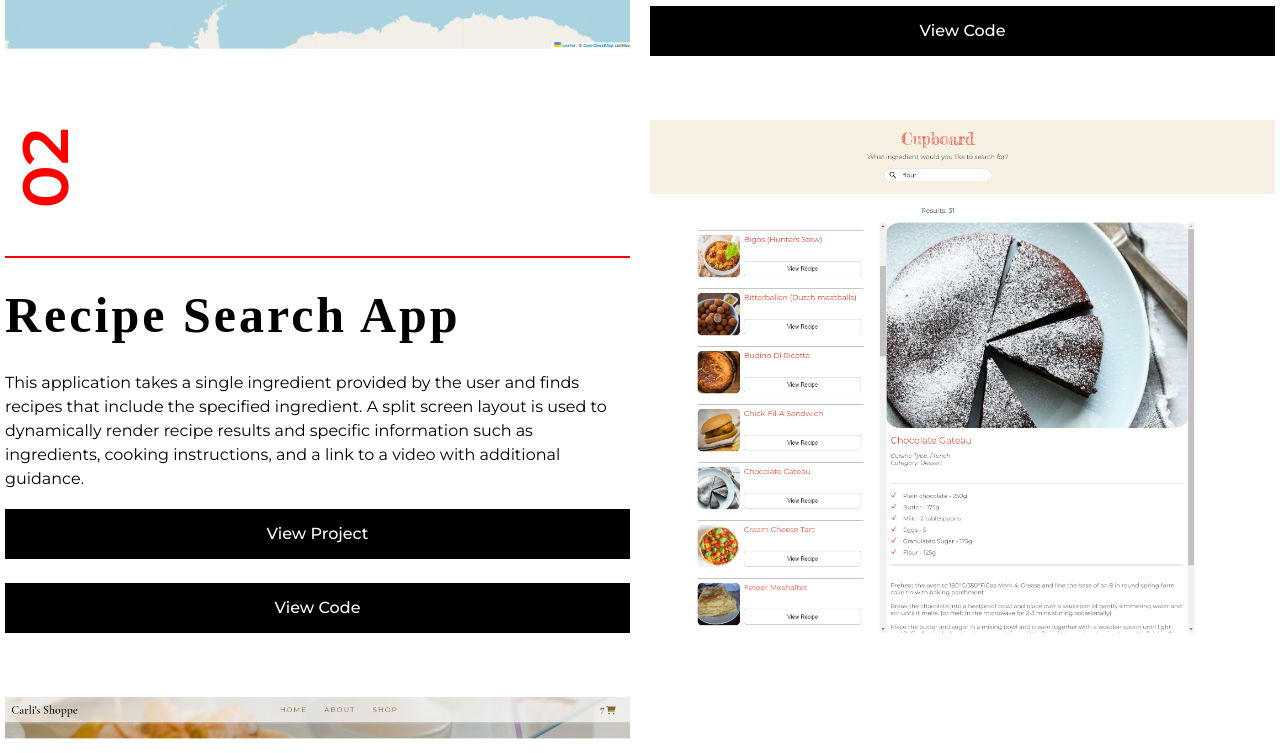
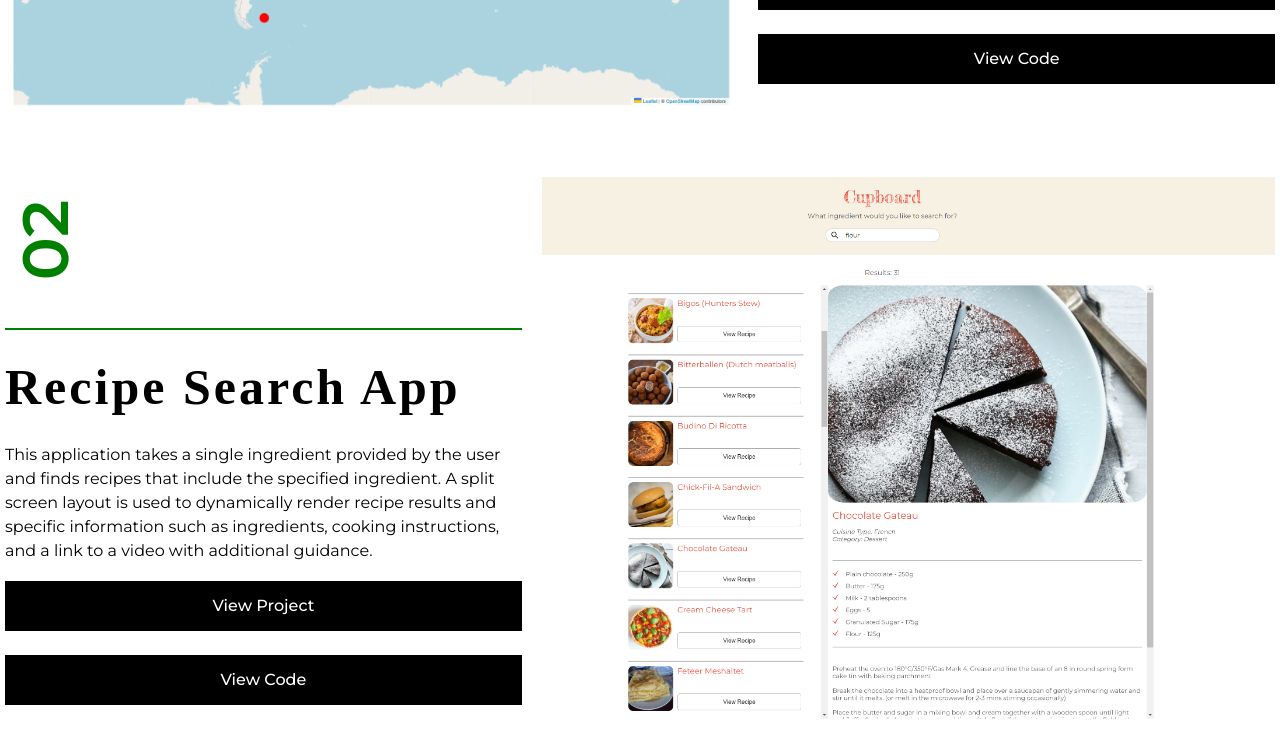
Before and after one commit to j-a-black/portfolio-v4, a React (Create React App) app: page / in a window 1280 px wide. Shown: the part 1440-2193 px from the top of the page. Built offline with nearby package versions, Linux system fonts and the light colour scheme; a web font is replaced by a local one.

Commit message:
adjusted project number styling

```diff
--- a/src/components/projects-list/projects-list.component.jsx
+++ b/src/components/projects-list/projects-list.component.jsx
@@ -1,4 +1,4 @@
-import React from "react";
+import React, { useState, useEffect } from "react";
 
 import ButtonLink from "../../components/button-link/button-link.component";
 
@@ -6,20 +6,45 @@ import "./projects-list.styles.scss";
 
 const ProjectsList = ({
   projectNumber,
+  color,
   imgSrc,
   title,
   description,
   projectLink,
   gitHubLink,
 }) => {
+  const [windowWidth, setWindowWidth] = useState(window.innerWidth);
+
+  const displayBorderBottom = windowWidth >= 1024 ? true : false;
+
+  useEffect(() => {
+    const handleWindowResize = () => {
+      setWindowWidth(window.innerWidth);
+    };
+
+    window.addEventListener("resize", handleWindowResize);
+
+    return () => {
+      window.removeEventListener("resize", handleWindowResize);
+    };
+  }, []);
+
   return (
     <div className="project-card">
       <div className="card-image">
         <img src={imgSrc} alt={title} />
       </div>
       <div className="card-content">
-        <div className="card-meta">
-          <span>{projectNumber}</span>
+        <div
+          className="card-meta"
+          style={{
+            borderBottom: displayBorderBottom
+              ? `2px solid ${color}`
+              : "2px solid white",
+          }}
+          // {displayBorderBottom ? (style={{ borderBottom: `2px solid ${color}` }}) : null}
+        >
+          <span style={{ color: `${color}` }}>{projectNumber}</span>
         </div>
         <div className="card-description">
           <h3 className="description-title">{title}</h3>
--- a/src/components/projects-list/projects-list.styles.scss
+++ b/src/components/projects-list/projects-list.styles.scss
@@ -6,11 +6,11 @@
   display: flex;
   flex-wrap: wrap;
   gap: 2rem;
-  margin-bottom: clamp(2rem, 5vw, 12rem);
+  margin-bottom: clamp(3rem, 5vw, 12rem);
 
   .card-image {
     width: 100%;
-    flex: 1 1 30rem;
+    flex: 2 1 30rem;
 
     img {
       width: 100%;
@@ -30,7 +30,7 @@
       font-size: clamp(2.2rem, 5vw, 7rem);
       padding-right: 1rem;
       font-weight: 600;
-      color: red;
+      border-bottom-style: none;
 
       span {
         display: inline-block;
@@ -78,7 +78,6 @@
     flex-direction: column;
 
     .card-meta {
-      border-bottom: 2px solid red;
       margin-bottom: 2rem;
 
       span {
--- a/src/components/projects/projects.component.jsx
+++ b/src/components/projects/projects.component.jsx
@@ -15,6 +15,7 @@ const Projects = () => {
             <ProjectsList
               key={item.id}
               projectNumber={item.projectNumber}
+              color={item.color}
               imgSrc={item.imgSrc}
               title={item.title}
               description={item.description}
--- a/src/data.js
+++ b/src/data.js
@@ -7,6 +7,7 @@ export const data = [
   {
     id: 1,
     projectNumber: "01",
+    color: "red",
     imgSrc: dashboardImage,
     title: "Covid-19 Statistic Dashboard",
     description:
@@ -17,6 +18,7 @@ export const data = [
   {
     id: 2,
     projectNumber: "02",
+    color: "green",
     imgSrc: recipeImage,
     title: "Recipe Search App",
     description:
@@ -27,6 +29,7 @@ export const data = [
   {
     id: 3,
     projectNumber: "03",
+    color: "purple",
     imgSrc: shoppeImage,
     title: "Shopping Cart",
     description:
@@ -37,6 +40,7 @@ export const data = [
   {
     id: 4,
     projectNumber: "04",
+    color: "blue",
     imgSrc: brochureImage,
     title: "Brochure Website",
     description: "Landing page for a fictitious private catering company.",
```
